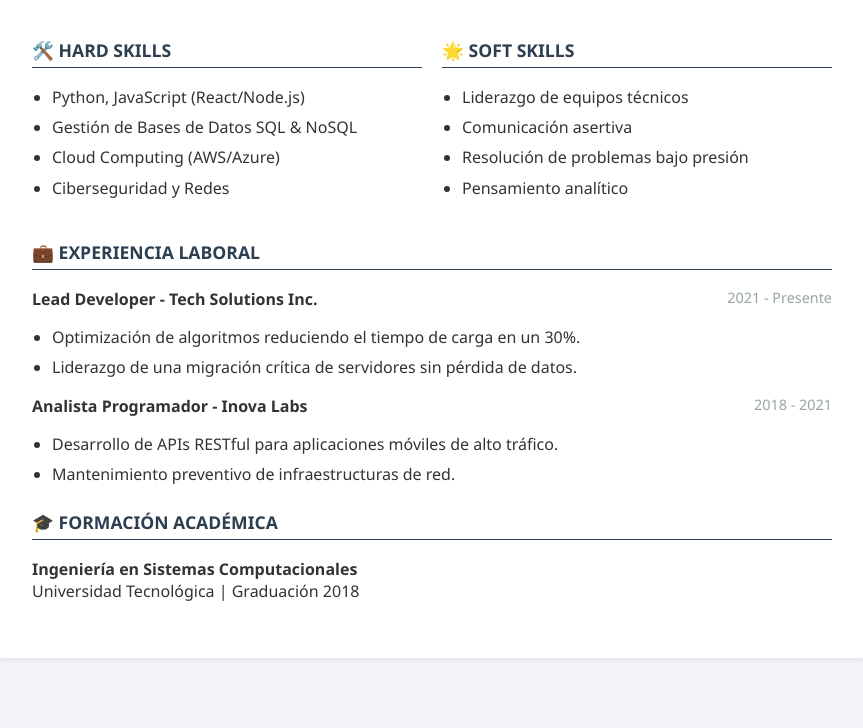
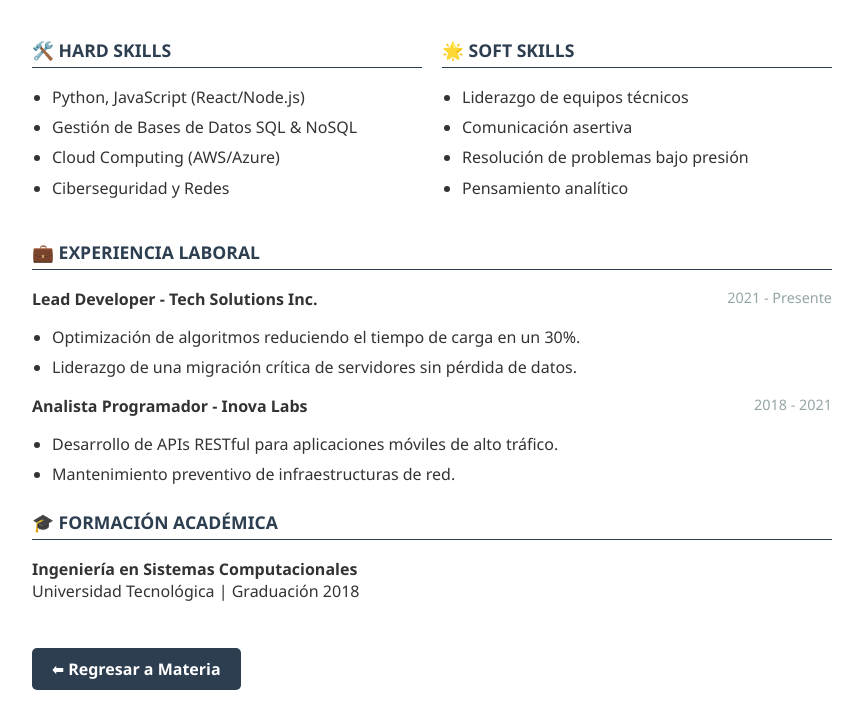
Before and after one commit to karolrubio7296-ux/DEV-ITSAO, a plain HTML site: page index.html in a window 1280 px wide. Shown: the part 396-1124 px from the top of the page, without its empty margins (208-1071 px from the left). Before the commit the page ends 1074 px from the top, so only its background shows below. Drawn offline with Linux system fonts and the light colour scheme.

Commit message:
Update index.html

```diff
--- a/index.html
+++ b/index.html
@@ -80,6 +80,24 @@
             display: block;
             margin-top: 10px;
         }
+
+        /* BOTÓN REGRESAR */
+        .btn-regresar {
+            display: inline-block;
+            margin-top: 30px;
+            padding: 10px 20px;
+            background-color: #2c3e50;
+            color: #fff;
+            text-decoration: none;
+            border-radius: 5px;
+            font-weight: bold;
+            transition: 0.3s;
+        }
+
+        .btn-regresar:hover {
+            background-color: #34495e;
+        }
+
     </style>
 </head>
 <body>
@@ -151,6 +169,10 @@
         <p><strong>Ingeniería en Sistemas Computacionales</strong><br>
         Universidad Tecnológica | Graduación 2018</p>
     </section>
+
+    <!-- BOTÓN REGRESAR -->
+    <a href="materia.html" class="btn-regresar">⬅ Regresar a Materia</a>
+
 </div>
 
 </body>
```
